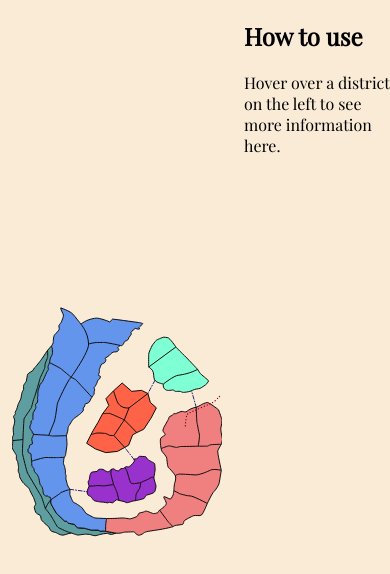
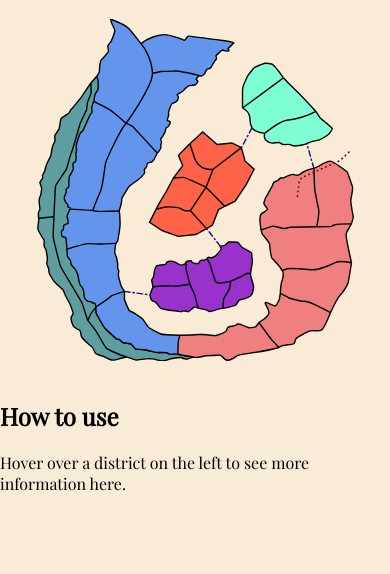
Before and after one commit to genom10/sharn-map, a plain HTML site: page index.html in a window 390 px wide. Drawn offline with nearby package versions, Linux system fonts and the light colour scheme; a web font is replaced by a local one.

Commit message:
Responsive layout

```diff
--- a/style.css
+++ b/style.css
@@ -2,14 +2,23 @@ body {
     background-color: antiquewhite;
     display: grid;
     grid-template-areas:
-        "map-container infobox"
-        "map-container footer";
-    grid-template-rows: 1fr 60px;
-    grid-template-columns: 60% 1fr;
-    grid-gap: 10px;
-    height: 100vh;
+        "map-container"
+        "infobox"
+        "footer";
+    grid-template-columns: 1fr;
     margin: 0;
     font-family: 'Playfair Display', serif;
+}
+
+@media only screen and (min-width: 1050px) {
+    body {
+        grid-template-areas:
+            "map-container infobox"
+            "map-container footer";
+        grid-template-rows: 1fr 60px;
+        grid-template-columns: 60% 1fr;
+        height: 100vh;
+    }
 }
 
 h1 {
```
